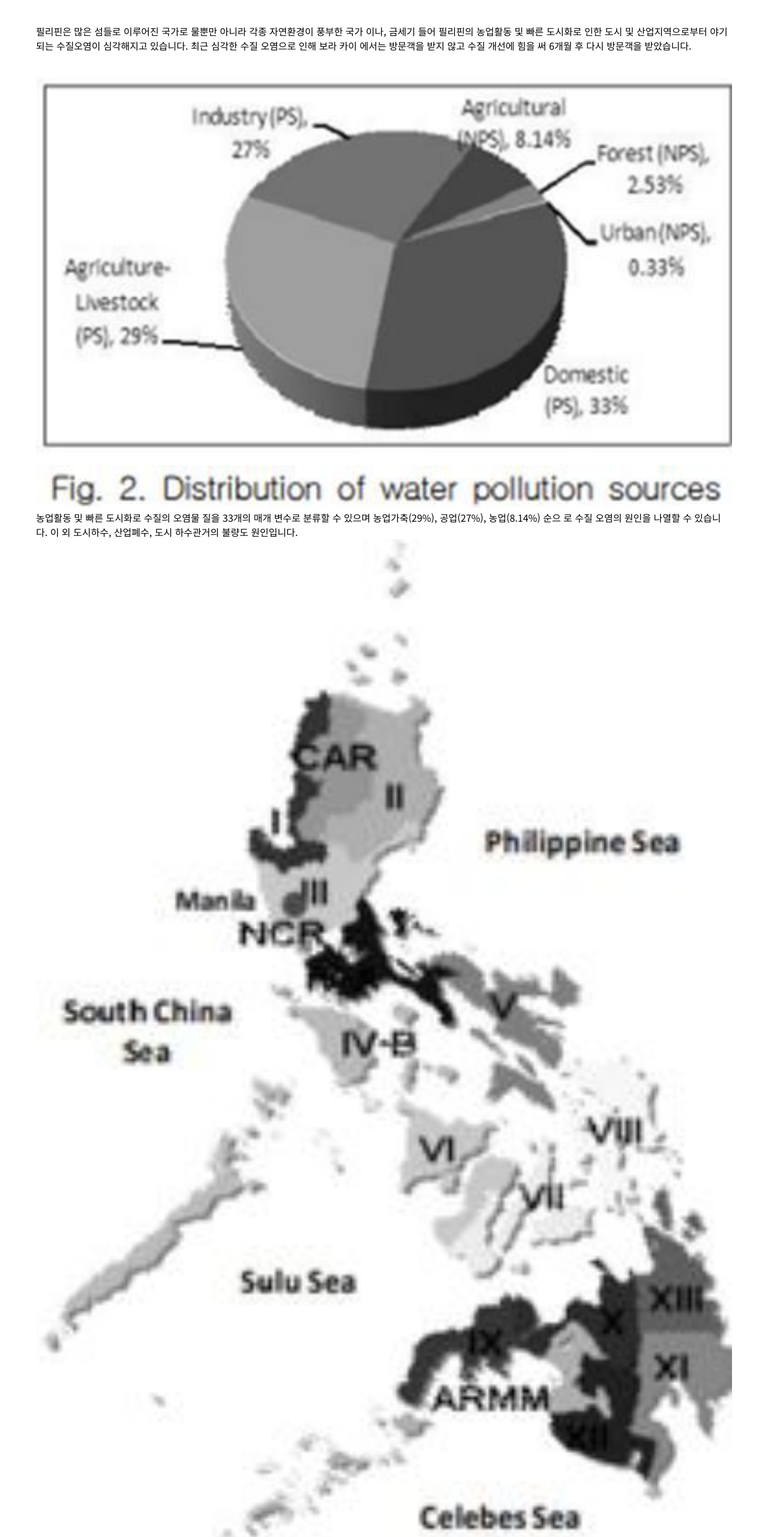
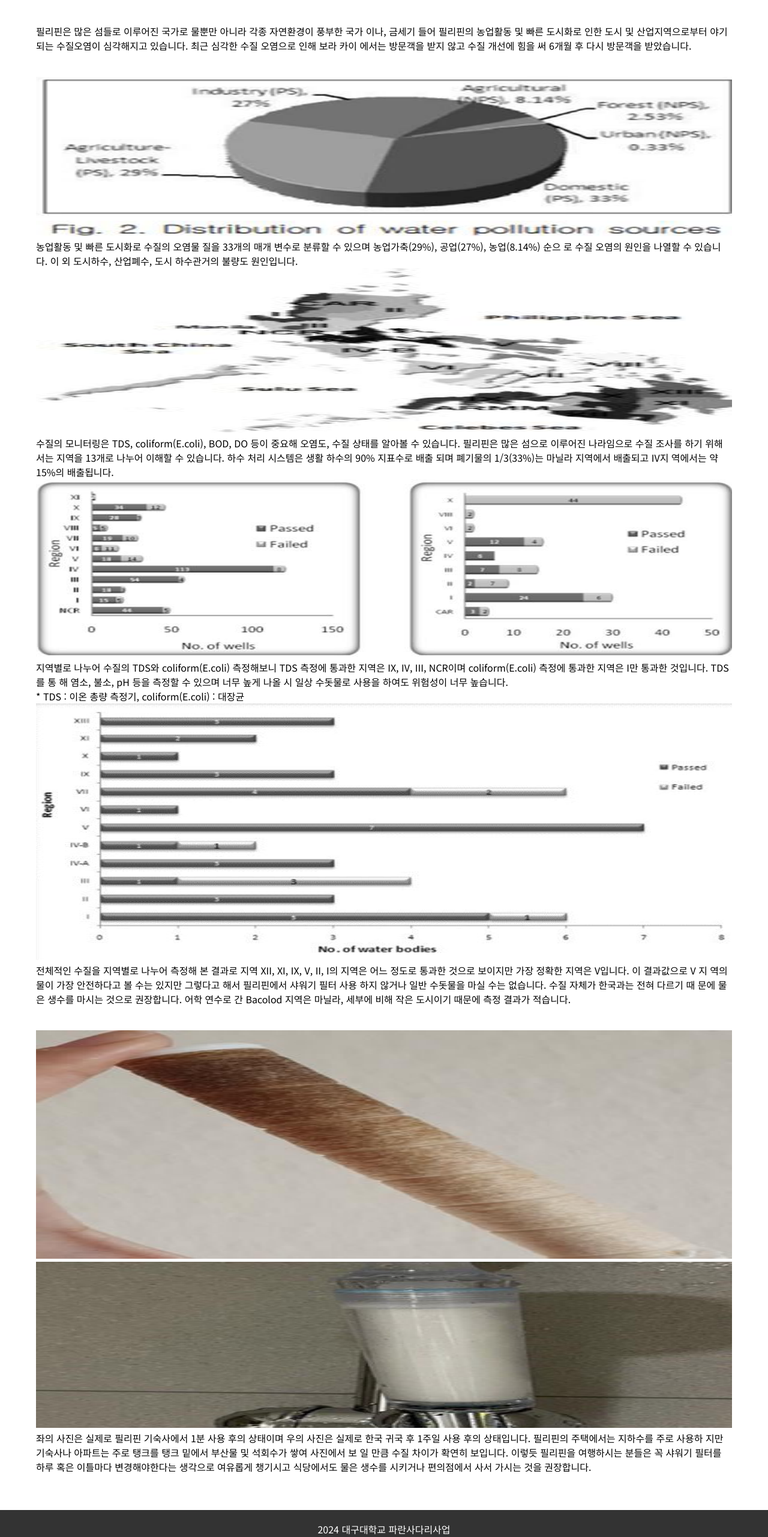
Before and after one commit to jhan117/Philippines, a Next.js app: page /environment/water_quality in a window 1280 px wide. Shown: the part 234-2797 px from the top of the page at 60% size. Built offline with nearby package versions, Linux system fonts and the light colour scheme.

Commit message:
Build: images 경로 수정

```diff
--- a/src/app/_components/otherPages/Article.js
+++ b/src/app/_components/otherPages/Article.js
@@ -1,3 +1,11 @@
+import img1 from "../../../../public/img1.png";
+import img2 from "../../../../public/img2.png";
+import img3 from "../../../../public/img3.png";
+import img4 from "../../../../public/img4.png";
+import img5 from "../../../../public/img5.png";
+import img6 from "../../../../public/img6.png";
+import Image from "next/image";
+
 import classes from "./Article.module.css";
 
 const page = () => {
@@ -13,14 +21,14 @@ const page = () => {
         개선에 힘을 써 6개월 후 다시 방문객을 받았습니다.
       </section>
       <section className={classes.main}>
-        <img src="/img1.png" alt="통계" />
+        <Image src={img1} alt="통계" />
         <p>
           농업활동 및 빠른 도시화로 수질의 오염물 질을 33개의 매개 변수로 분류할
           수 있으며 농업가축(29%), 공업(27%), 농업(8.14%) 순으 로 수질 오염의
           원인을 나열할 수 있습니다. 이 외 도시하수, 산업폐수, 도시 하수관거의
           불량도 원인입니다.
         </p>
-        <img src="/img2.png" alt="통계" />
+        <Image src={img2} alt="통계" />
         <p>
           수질의 모니터링은 TDS, coliform(E.coli), BOD, DO 등이 중요해 오염도,
           수질 상태를 알아볼 수 있습니다. 필리핀은 많은 섬으로 이루어진
@@ -29,7 +37,7 @@ const page = () => {
           폐기물의 1/3(33%)는 마닐라 지역에서 배출되고 IV지 역에서는 약 15%의
           배출됩니다.
         </p>
-        <img src="/img3.png" alt="통계" />
+        <Image src={img3} alt="통계" />
         <p>
           지역별로 나누어 수질의 TDS와 coliform(E.coli) 측정해보니 TDS 측정에
           통과한 지역은 IX, IV, III, NCR이며 coliform(E.coli) 측정에 통과한
@@ -38,7 +46,7 @@ const page = () => {
           높습니다.
         </p>
         <p>* TDS : 이온 총량 측정기, coliform(E.coli) : 대장균 </p>
-        <img src="/img4.png" alt="통계" />
+        <Image src={img4} alt="통계" />
         <p>
           전체적인 수질을 지역별로 나누어 측정해 본 결과로 지역 XII, XI, IX, V,
           II, I의 지역은 어느 정도로 통과한 것으로 보이지만 가장 정확한 지역은
@@ -50,8 +58,8 @@ const page = () => {
         </p>
       </section>
       <section className={classes.conclusion}>
-        <img src="/img5.png" alt="통계" />
-        <img src="/img6.png" alt="통계" />
+        <Image src={img5} alt="통계" />
+        <Image src={img6} alt="통계" />
         <p>
           좌의 사진은 실제로 필리핀 기숙사에서 1분 사용 후의 상태이며 우의
           사진은 실제로 한국 귀국 후 1주일 사용 후의 상태입니다. 필리핀의
--- a/src/app/_components/ui/Backdrop.module.css
+++ b/src/app/_components/ui/Backdrop.module.css
@@ -3,7 +3,6 @@
   width: 100%;
   min-height: 100%;
   z-index: 1;
-  background: rgba(0, 0, 0, 0.75);
 
   top: 0;
   left: 0;
--- a/src/app/_utils/data.js
+++ b/src/app/_utils/data.js
@@ -33,7 +33,7 @@ const memberList = [
   { id: "m3", src: "", name: "윤예경", major: "생명공학과" },
   {
     id: "m4",
-    src: process.env.REACT_APP_KAYE_IMAGE,
+    src: "REDACTED-UUID",
     name: "권기영",
     major: "컴퓨터공학과",
   },
```
